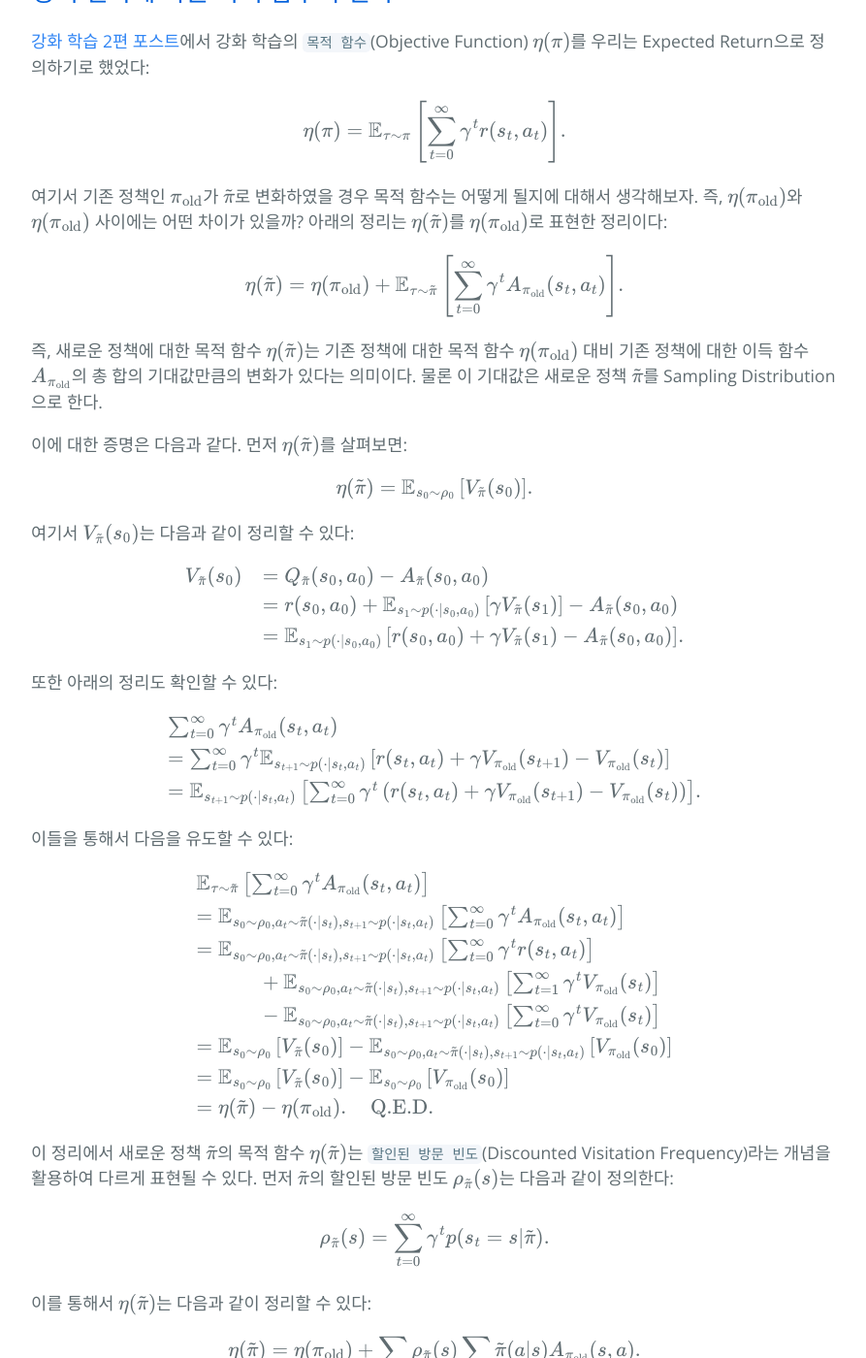
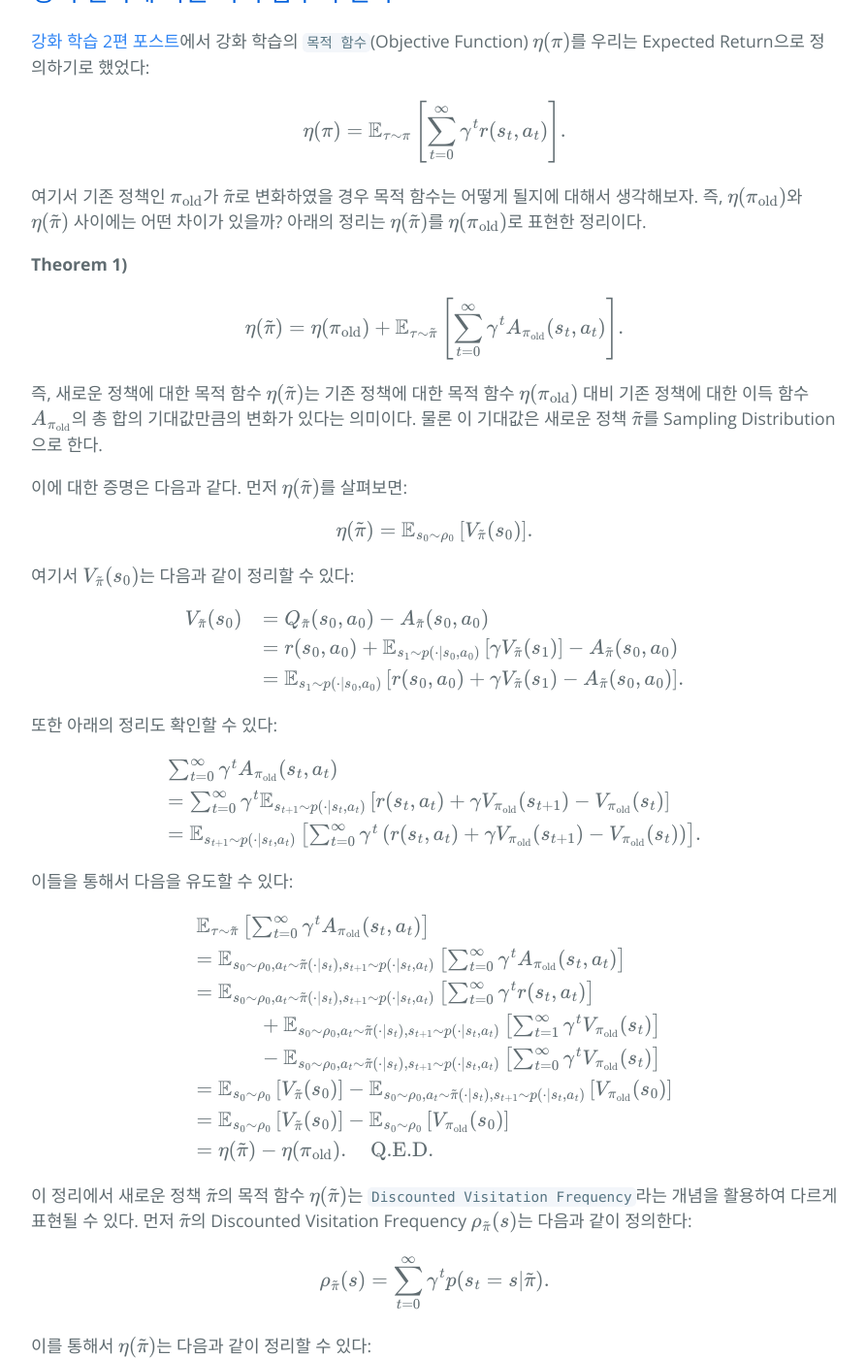
Before and after one commit to hcnoh/hcnoh.github.io, a Jekyll site: the page built from _posts/2022-09-23-reinforcement-learning-05.md, in a window 1280 px wide and 1400 px high, scrolled down 777 px. Shown: the whole window at 97% size, without its empty margins (192-1085 px from the left). Built offline with Jekyll 4.4.1, drawn with Linux system fonts in a browser that asks for light colours; comment, search, counter and statistics services are not loaded.

Commit message:
rl05 수정

```diff
--- a/_posts/2022-09-23-reinforcement-learning-05.md
+++ b/_posts/2022-09-23-reinforcement-learning-05.md
@@ -25,7 +25,9 @@ $$
 \eta(\pi) = \mathbb{E}_{\tau \sim \pi} \left[ \sum_{t=0}^\infty \gamma^t r(s_t, a_t) \right].
 $$
 
-여기서 기존 정책인 $$\pi_\text{old}$$가 $$\tilde{\pi}$$로 변화하였을 경우 목적 함수는 어떻게 될지에 대해서 생각해보자. 즉, $$\eta(\pi_\text{old})$$와 $$\eta(\pi_\text{old})$$ 사이에는 어떤 차이가 있을까? 아래의 정리는 $$\eta(\tilde{\pi})$$를 $$\eta(\pi_\text{old})$$로 표현한 정리이다:
+여기서 기존 정책인 $$\pi_\text{old}$$가 $$\tilde{\pi}$$로 변화하였을 경우 목적 함수는 어떻게 될지에 대해서 생각해보자. 즉, $$\eta(\pi_\text{old})$$와 $$\eta(\tilde{\pi})$$ 사이에는 어떤 차이가 있을까? 아래의 정리는 $$\eta(\tilde{\pi})$$를 $$\eta(\pi_\text{old})$$로 표현한 정리이다.
+
+**Theorem 1)**
 
 $$
 \eta(\tilde{\pi}) = \eta(\pi_\text{old}) + \mathbb{E}_{\tau \sim \tilde{\pi}} \left[ \sum_{t=0}^\infty \gamma^t A_{\pi_\text{old}}(s_t, a_t) \right].
@@ -75,7 +77,7 @@ $$
 \end{array}
 $$
 
-이 정리에서 새로운 정책 $$\tilde{\pi}$$의 목적 함수 $$\eta(\tilde{\pi})$$는 `할인된 방문 빈도`(Discounted Visitation Frequency)라는 개념을 활용하여 다르게 표현될 수 있다. 먼저 $$\tilde{\pi}$$의 할인된 방문 빈도 $$\rho_{\tilde{\pi}}(s)$$는 다음과 같이 정의한다:
+이 정리에서 새로운 정책 $$\tilde{\pi}$$의 목적 함수 $$\eta(\tilde{\pi})$$는     `Discounted Visitation Frequency`라는 개념을 활용하여 다르게 표현될 수 있다. 먼저 $$\tilde{\pi}$$의 Discounted Visitation Frequency $$\rho_{\tilde{\pi}}(s)$$는 다음과 같이 정의한다:
 
 $$
 \rho_{\tilde{\pi}}(s) = \sum_{t=0}^\infty \gamma^t p(s_t=s \vert \tilde{\pi}).
```
Also changed, not shown: other parts of _posts/2022-09-23-reinforcement-learning-05.md (+2 -0 lines).
